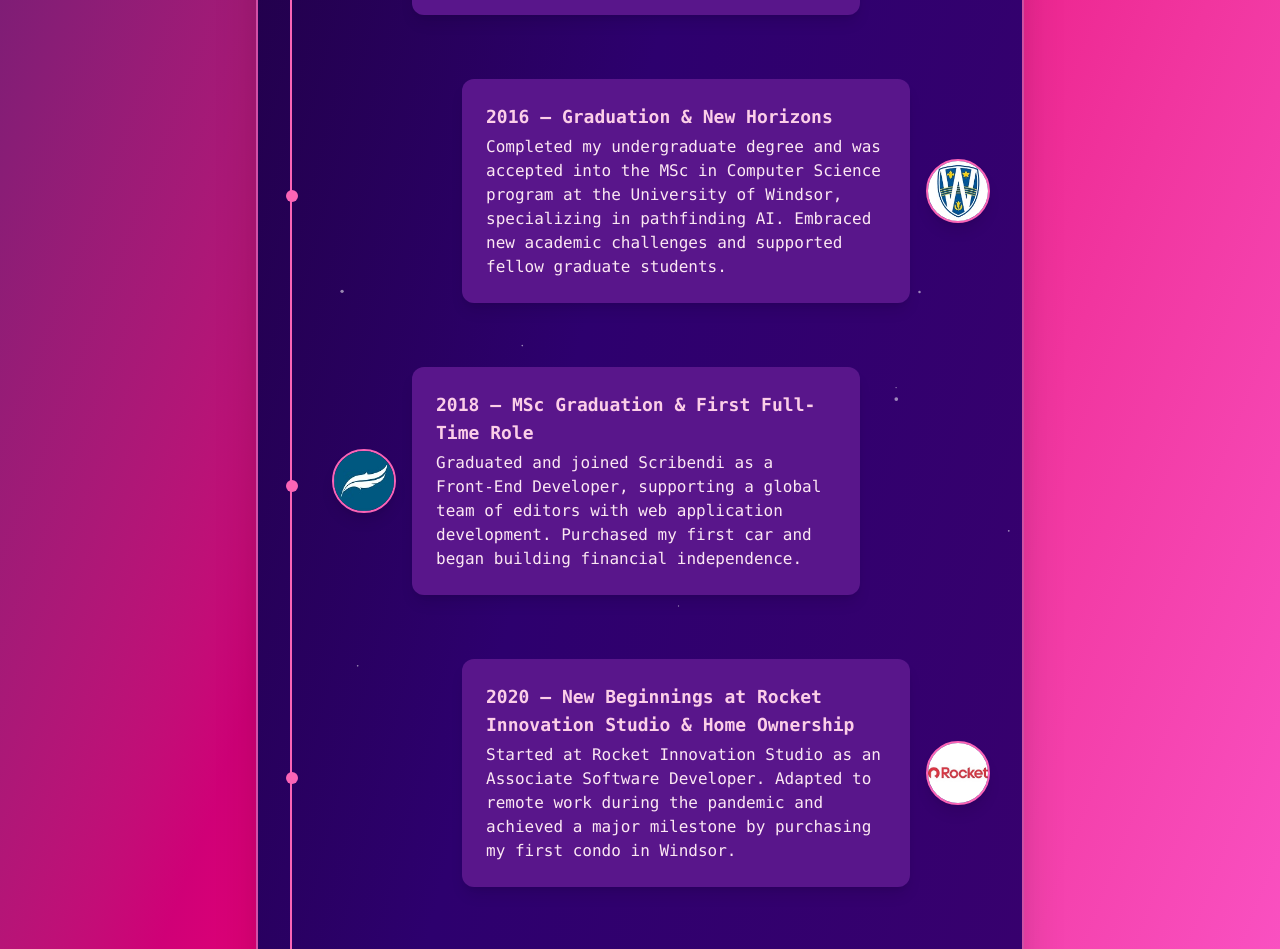
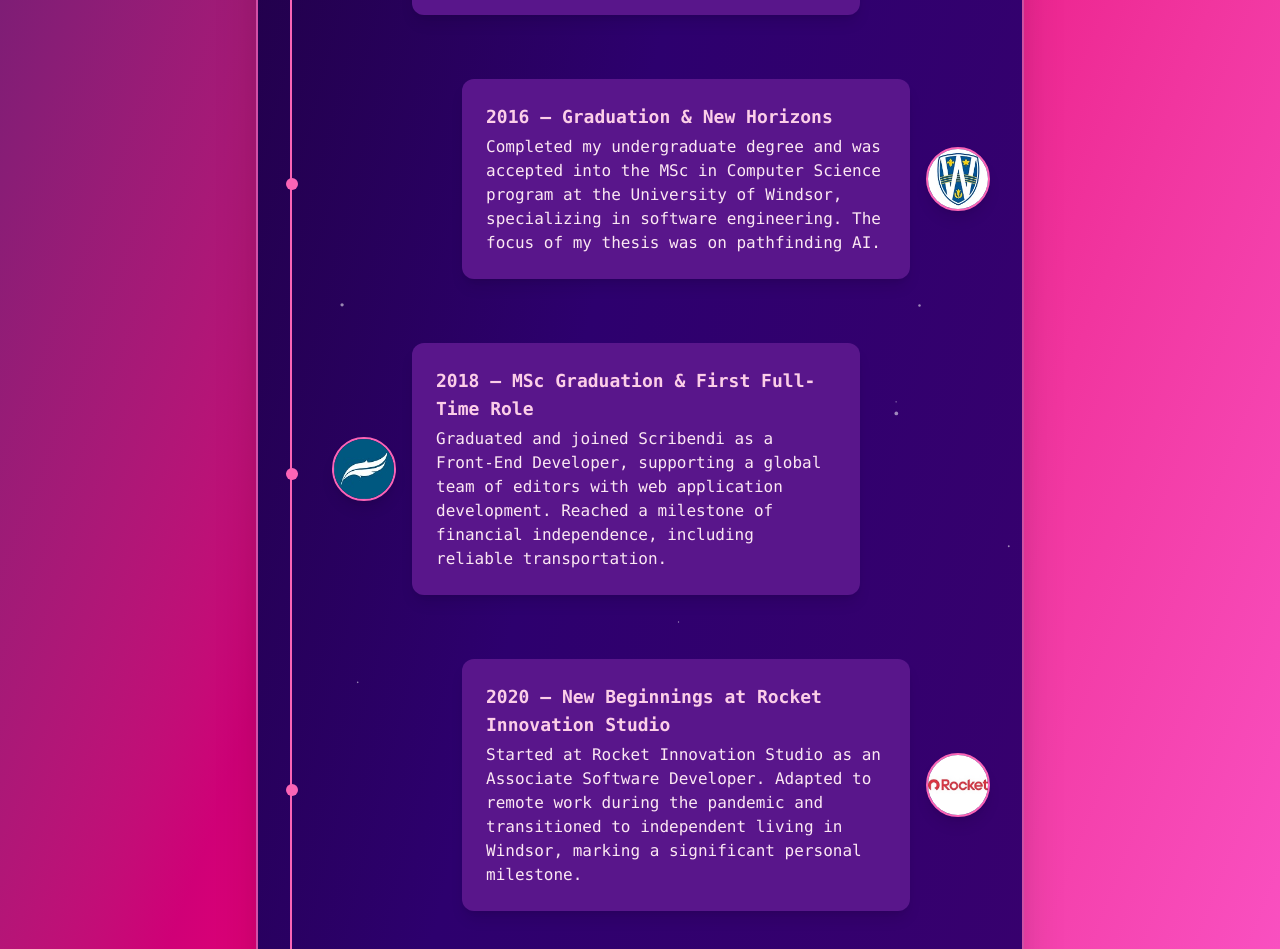
Before and after one commit to halwave/halwave.github.io, a React (Vite) app: page /#/journey in a window 1280 px wide. Shown: the part 1560-2509 px from the top of the page. Built offline with nearby package versions, Linux system fonts and the light colour scheme.

Commit message:
refined schooling in joureny and reusme

```diff
--- a/src/data/journeyTimeline.ts
+++ b/src/data/journeyTimeline.ts
@@ -53,21 +53,21 @@
     year: "2016",
     title: "Graduation & New Horizons",
     description:
-      "Completed my undergraduate degree and was accepted into the MSc in Computer Science program at the University of Windsor, specializing in pathfinding AI. Embraced new academic challenges and supported fellow graduate students.",
+      "Completed my undergraduate degree and was accepted into the MSc in Computer Science program at the University of Windsor, specializing in software engineering. The focus of my thesis was on pathfinding AI.",
     image: uwindsorLogo,
   },
   {
     year: "2018",
     title: "MSc Graduation & First Full-Time Role",
     description:
-      "Graduated and joined Scribendi as a Front-End Developer, supporting a global team of editors with web application development. Purchased my first car and began building financial independence.",
+      "Graduated and joined Scribendi as a Front-End Developer, supporting a global team of editors with web application development. Reached a milestone of financial independence, including reliable transportation.",
     image: scribendiLogo,
   },
   {
     year: "2020",
-    title: "New Beginnings at Rocket Innovation Studio & Home Ownership",
+    title: "New Beginnings at Rocket Innovation Studio",
     description:
-      "Started at Rocket Innovation Studio as an Associate Software Developer. Adapted to remote work during the pandemic and achieved a major milestone by purchasing my first condo in Windsor.",
+      "Started at Rocket Innovation Studio as an Associate Software Developer. Adapted to remote work during the pandemic and transitioned to independent living in Windsor, marking a significant personal milestone.",
     image: rocketLogo,
   },
   {
@@ -78,7 +78,7 @@
     image: rocketLogo,
   },
   {
-    year: "2024",
+    year: "2025",
     title: "Portfolio Launch & Looking Forward",
     description:
       "Launched my personal portfolio website to showcase my journey, projects, and growth as a developer. I continue to learn, create, and support others in the tech community.",
--- a/src/data/resume.ts
+++ b/src/data/resume.ts
@@ -48,7 +48,7 @@
     school: "University of Windsor",
     years: "2016 – 2018",
     details: [
-      "Specialization in Pathfinding AI (Supervisor: Dr. Goodwin)",
+      "Specialization in Software Engineering; thesis focused on Pathfinding AI (Supervisor: Dr. Goodwin)",
       "Honour Roll Student",
     ],
   },
```
